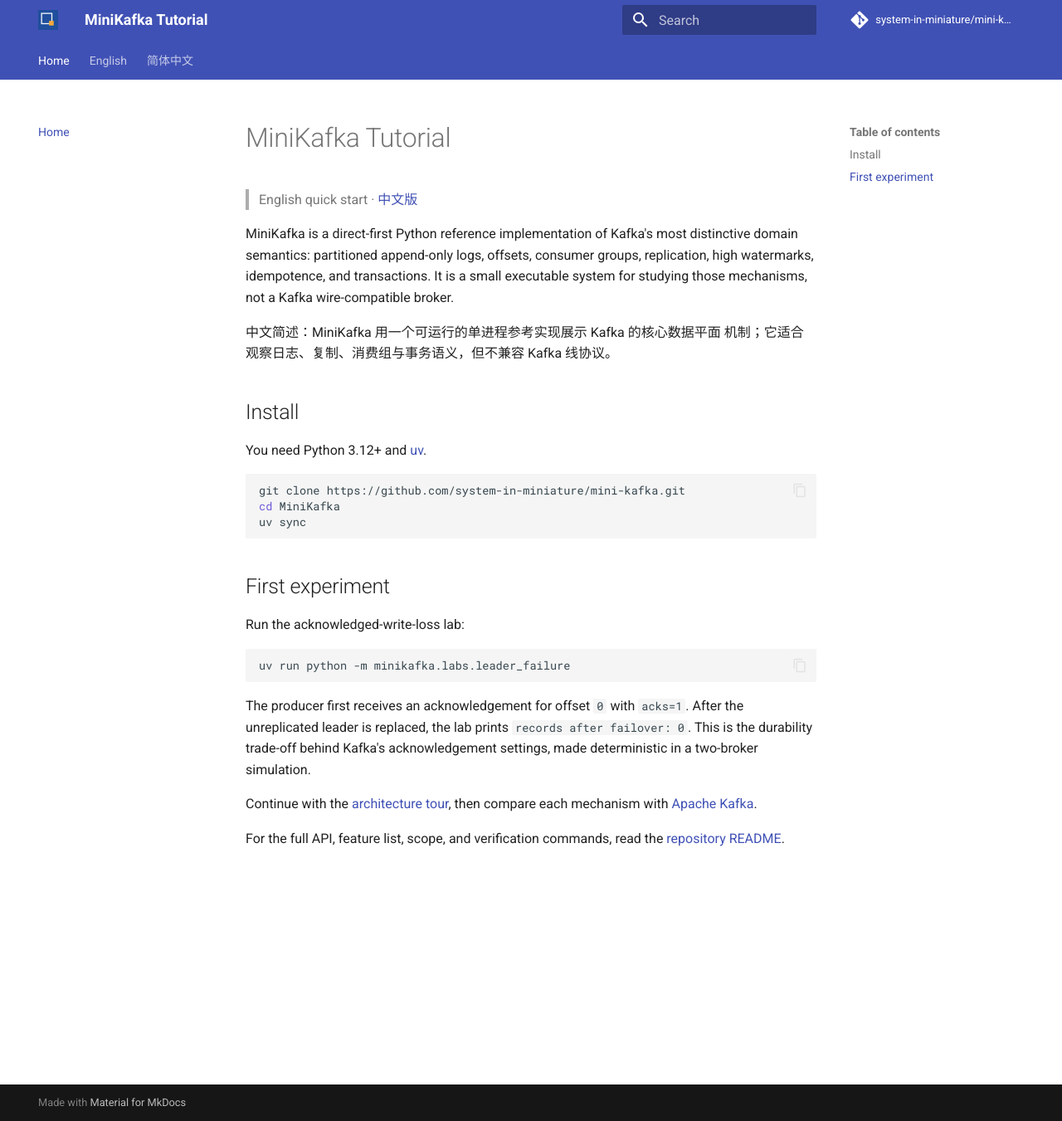
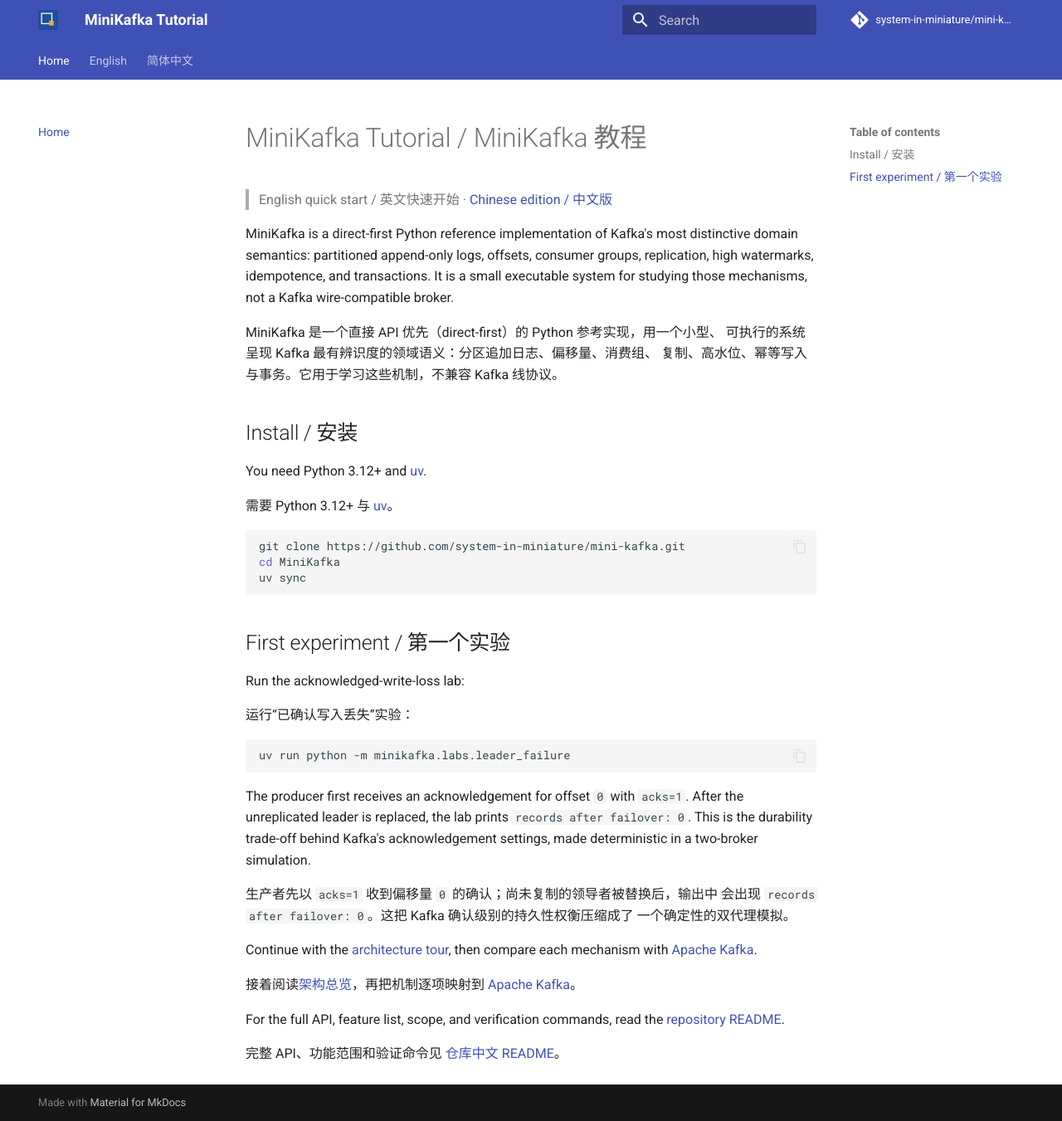
Before and after one commit to system-in-miniature/mini-kafka, an MkDocs documentation site: the page built from docs/index.md, in a window 1280 px wide and 1351 px high. Shown: the whole window at 83% size. Built offline with MkDocs 1.6.1 and Material for MkDocs 9.7.7, drawn with Linux system fonts in a browser that asks for light colours; comment, search, counter and statistics services are not loaded.

Commit message:
docs: make homepage fully bilingual

````diff
--- a/docs/index.md
+++ b/docs/index.md
@@ -1,6 +1,6 @@
-# MiniKafka Tutorial
+# MiniKafka Tutorial / MiniKafka 教程
 
-> English quick start · [中文版](zh/index.md)
+> English quick start / 英文快速开始 · [Chinese edition / 中文版](zh/index.md)
 
 MiniKafka is a direct-first Python reference implementation of Kafka's most
 distinctive domain semantics: partitioned append-only logs, offsets, consumer
@@ -8,12 +8,15 @@
 small executable system for studying those mechanisms, not a Kafka
 wire-compatible broker.
 
-中文简述：MiniKafka 用一个可运行的单进程参考实现展示 Kafka 的核心数据平面
-机制；它适合观察日志、复制、消费组与事务语义，但不兼容 Kafka 线协议。
+MiniKafka 是一个直接 API 优先（direct-first）的 Python 参考实现，用一个小型、
+可执行的系统呈现 Kafka 最有辨识度的领域语义：分区追加日志、偏移量、消费组、
+复制、高水位、幂等写入与事务。它用于学习这些机制，不兼容 Kafka 线协议。
 
-## Install
+## Install / 安装
 
 You need Python 3.12+ and [uv](https://docs.astral.sh/uv/).
+
+需要 Python 3.12+ 与 [uv](https://docs.astral.sh/uv/)。
 
 ```bash
 git clone https://github.com/system-in-miniature/mini-kafka.git
@@ -21,9 +24,11 @@
 uv sync
 ```
 
-## First experiment
+## First experiment / 第一个实验
 
 Run the acknowledged-write-loss lab:
+
+运行“已确认写入丢失”实验：
 
 ```bash
 uv run python -m minikafka.labs.leader_failure
@@ -34,8 +39,18 @@
 `records after failover: 0`. This is the durability trade-off behind Kafka's
 acknowledgement settings, made deterministic in a two-broker simulation.
 
+生产者先以 `acks=1` 收到偏移量 `0` 的确认；尚未复制的领导者被替换后，输出中
+会出现 `records after failover: 0`。这把 Kafka 确认级别的持久性权衡压缩成了
+一个确定性的双代理模拟。
+
 Continue with the [architecture tour](architecture.md), then compare each
 mechanism with [Apache Kafka](kafka-mapping.md).
 
+接着阅读[架构总览](architecture.md)，再把机制逐项映射到
+[Apache Kafka](kafka-mapping.md)。
+
 For the full API, feature list, scope, and verification commands, read the
 [repository README](https://github.com/system-in-miniature/mini-kafka/blob/main/README.md).
+
+完整 API、功能范围和验证命令见
+[仓库中文 README](https://github.com/system-in-miniature/mini-kafka/blob/main/README.zh-CN.md)。
````
Also changed, not shown: 1 other file.
